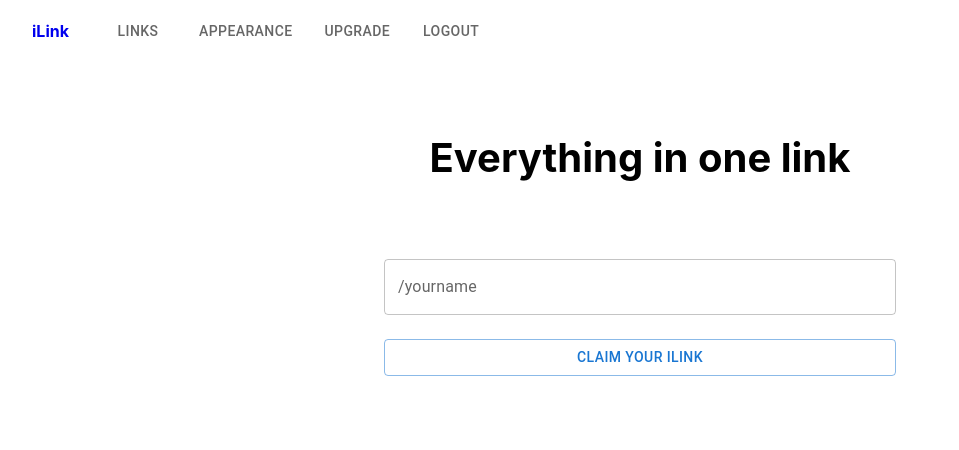
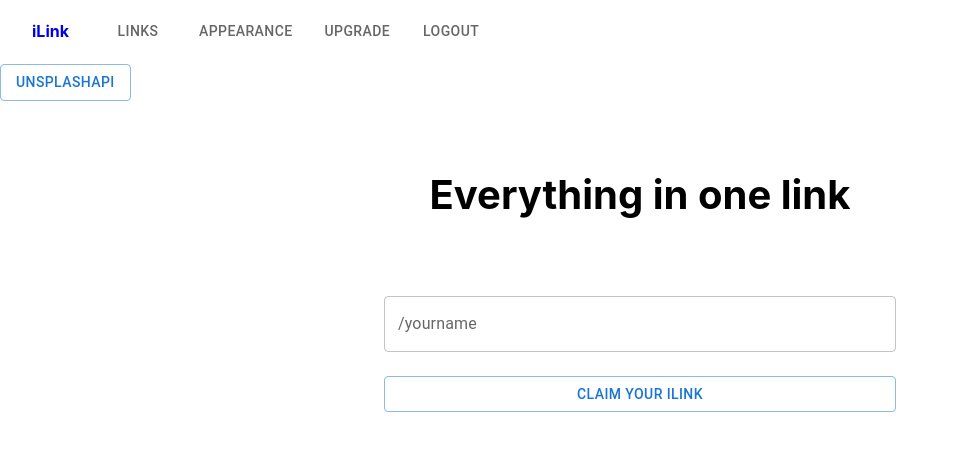
Before and after one commit to teamilink/client, a React (Create React App) app: page / in a window 1280 px wide. Shown: the top 450 px of the page, without its empty margins (0-959 px from the left). Built offline with nearby package versions, Linux system fonts and the light colour scheme.

Commit message:
get access key from unsplash developer account and save into the app.

```diff
--- a/src/components/Home.js
+++ b/src/components/Home.js
@@ -4,6 +4,7 @@ import { Button, TextField } from "@mui/material";
 
 import Navbar from "./navbar/Navbar";
 import styles from "./Home.module.css";
+import UnsplashApi from "./UnsplashApi";
 
 const Home = () => {
   const navigate = useNavigate();
@@ -24,6 +25,7 @@ const Home = () => {
   return (
     <section className={styles.container}>
       <Navbar />
+      <UnsplashApi />
 
       <form onSubmit={handleSubmit} className={styles.form}>
         <h1 className={styles.title} data-testid="home-title">
--- a/src/components/UnsplashApi.js
+++ b/src/components/UnsplashApi.js
@@ -1,13 +1,23 @@
 import { usestate } from 'react';
+import { Button, TextField } from "@mui/material";
 import axios from 'axios'
 
 const UnsplashApi = () => {
 
     const fetchAPI = async () => {
-        const response = await axios.get('');
+        // access key to unsplash api
+        const response = await axios.get('https://api.unsplash.com/photos/?client_id=TXaG_nMau4rphryLFAF6wEefIo5JucV-qEOf5Yw4Q9Y');
+        console.log(response.data)
+        const data = await response.data;
     }
 
-    return ();
+    return (
+        <div>
+        <Button variant="outlined" type="button" onClick={fetchAPI} color="primary">
+          UnsplashApi
+        </Button>
+        </div>
+    );
 
 }
 
```
